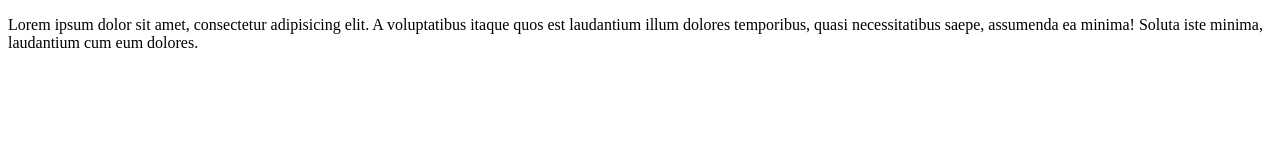
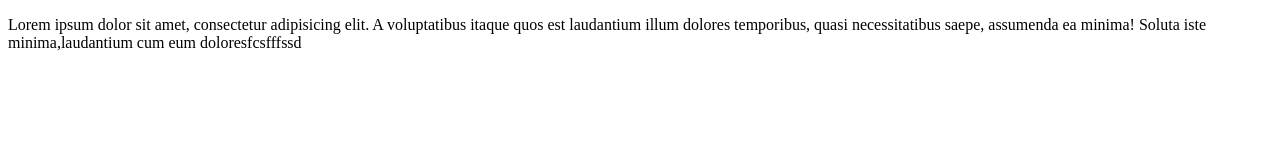
Before and after one commit to xone285/TAL-CUAL, a plain HTML site: page index.html in a window 1280 px wide. Drawn offline with Linux system fonts and the light colour scheme.

Commit message:
Cambios agregados

```diff
--- a/index.html
+++ b/index.html
@@ -1,13 +1,18 @@
 <!DOCTYPE html>
 <html lang="es">
+
 <head>
     <meta charset="UTF-8">
     <meta http-equiv="X-UA-Compatible" content="IE=edge">
     <meta name="viewport" content="width=device-width, initial-scale=1.0">
     <title>Sitio web</title>
 </head>
+
 <body>
     <p>Lorem ipsum dolor sit amet, consectetur adipisicing elit. A voluptatibus itaque quos est
-         laudantium illum dolores temporibus, quasi necessitatibus saepe, assumenda ea minima! Soluta iste minima, laudantium cum eum dolores.</p>
+        laudantium illum dolores temporibus, quasi necessitatibus saepe, assumenda ea minima! Soluta
+        iste minima,laudantium cum eum doloresfcsfffssd
+    </p>
 </body>
+
 </html>
```
